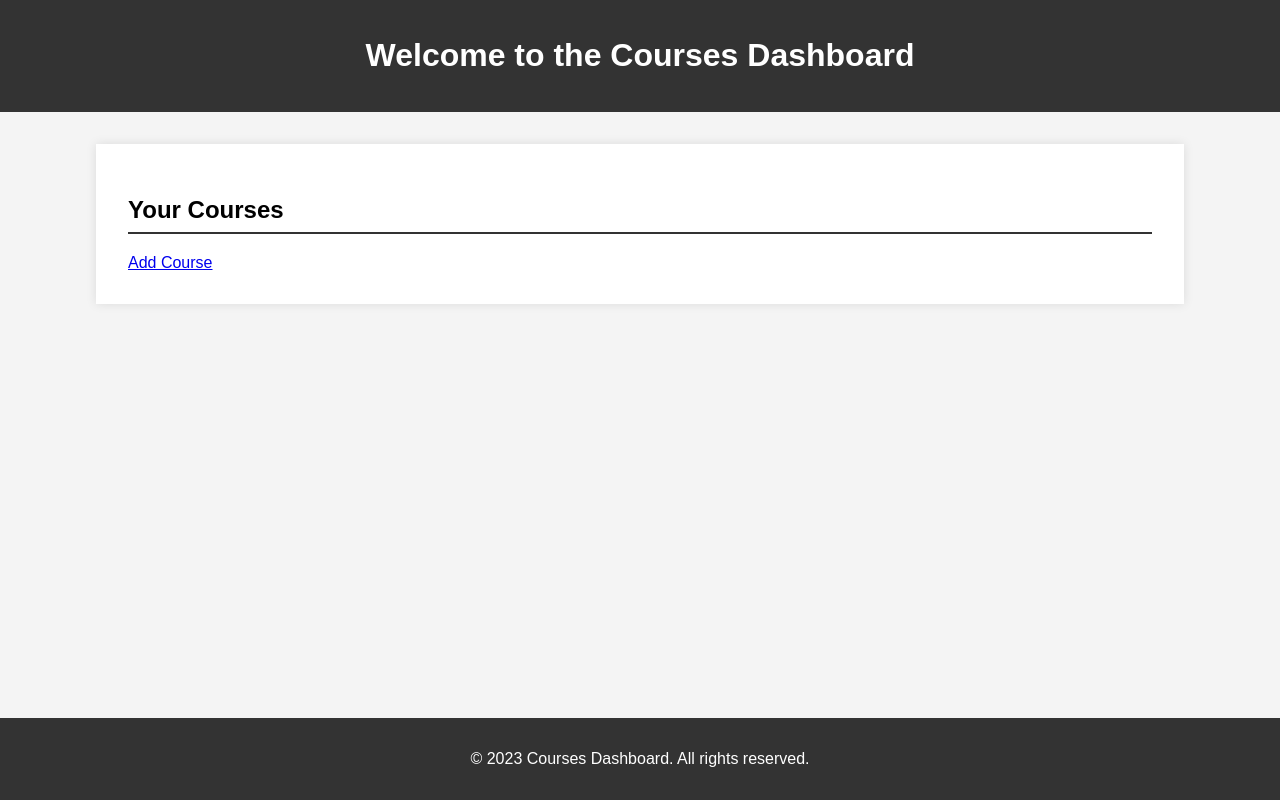
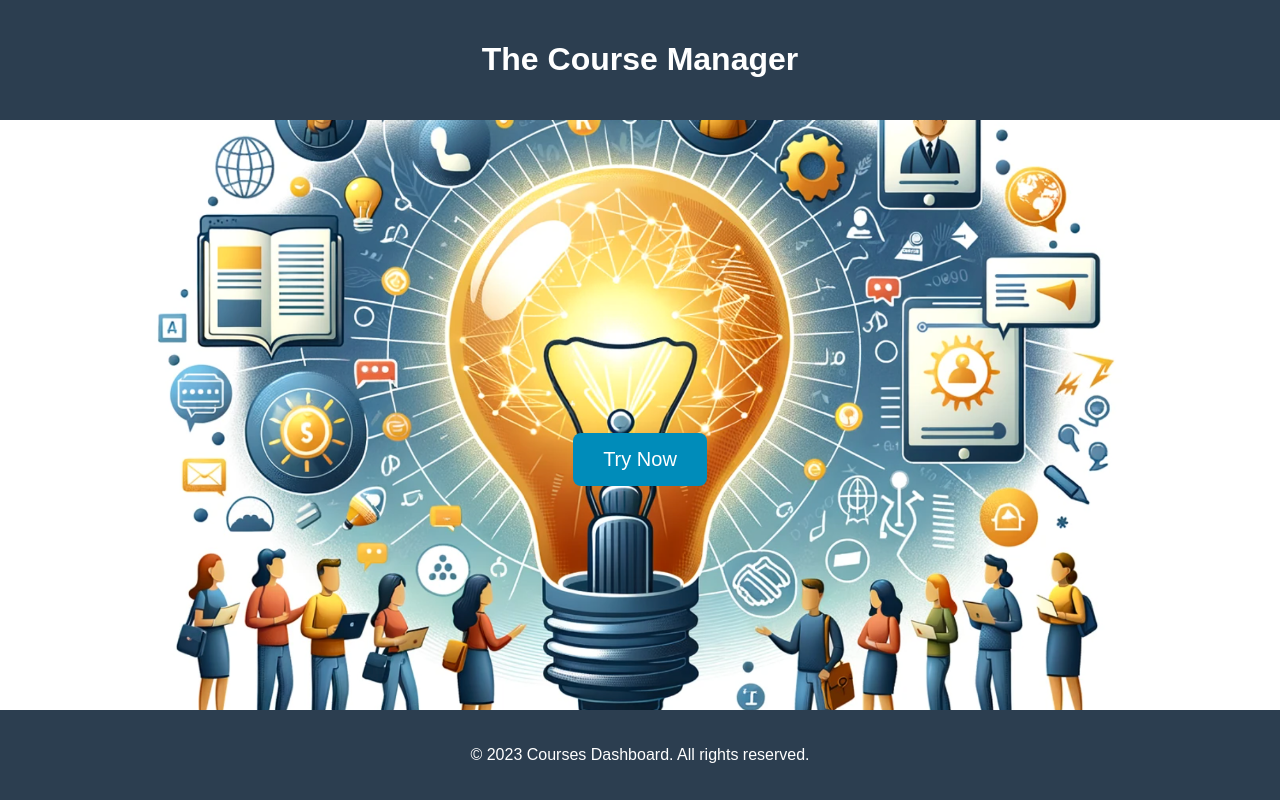
Before and after one commit to JoshuaChou10/GradeGenius, a Flask app: page / in a window 1280 px wide. Run offline with Flask 3, Linux system fonts and the light colour scheme.

Commit message:
Created home page, and added globals

```diff
--- a/routes.py
+++ b/routes.py
@@ -11,14 +11,17 @@ from app import db
  # Method to calculate days remaining for the course to end
 
 
-
 @app.route('/')
 def index():
+    return render_template('index.html')
+
+@app.route('/dashboard')
+def dashboard():
     if 'user_id' in session:
         courses = Course.query.all()
     else:
         courses = session.get('temporary_courses',[])
-    return render_template('index.html', courses=courses)
+    return render_template('dashboard.html', courses=courses)
 
 
 
@@ -30,7 +33,7 @@ def course_details(course_id):
     if 'user_id' in session:
         course = Course.query.get(course_id)
         if not course:
-            return redirect(url_for('index'))
+            return redirect(url_for('dashboard'))
         days_left=course.days_remaining()
         time_left = f"{math.floor(days_left/30)} months and {days_left%30} days left"
     else:
@@ -40,7 +43,7 @@ def course_details(course_id):
                 time_left=(c['end_date'].replace(tzinfo=None)-datetime.utcnow()).days
 
     if not course:  # if course is not found
-        return redirect(url_for('index'))
+        return redirect(url_for('dashboard'))
 
     return render_template('course_details.html', course=course,time_left=time_left if time_left>0 else 0)
 
@@ -103,7 +106,7 @@ def create_course():
                     'goal': goal
                 })
             session.modified = True
-            return redirect(url_for('index'))
+            return redirect(url_for('dashboard'))
 
 
 
@@ -138,7 +141,7 @@ def add_assessment(course_id):
                 course.update_mark(earned,total)
             else:
                 flash('Course not found', 'danger')
-                return redirect(url_for('index'))  # Or wherever you want to redirect to
+                return redirect(url_for('dashboard'))  # Or wherever you want to redirect to
         else:  # For guest users
             for course in session['temporary_courses']:
                 if str(course['id']) == str(course_id):
--- a/static/css/home.css
+++ b/static/css/dashboard.css
@@ -1,25 +1,9 @@
-body {
-    font-family: Arial, sans-serif;
-    margin: 0;
-    padding: 0;
-    background-color: #f4f4f4;
-}
+@import url('globals.css');
+
 html, body {
     height: 100%;
 }
 
-header, footer {
-    background-color: #333;
-    color: #fff;
-    text-align: center;
-    padding: 1rem 0;
-}
-footer {
-    position: absolute;
-    bottom: 0;
-    left: 0;
-    right: 0;
-}
 
 main {
     width: 80%;
--- /dev/null
+++ b/static/css/globals.css
@@ -0,0 +1,32 @@
+footer {
+    flex-shrink: 0; /* Prevents footer from shrinking */
+    width: 100%;
+    text-align: center;
+    padding: 10px 0;
+    background-color: #333;
+    color: #fff;
+    position: absolute;
+    bottom: 0;
+    left: 0;
+    right: 0;
+}
+
+body {
+    font-family: Arial, sans-serif;
+    margin: 0;
+    padding: 0;
+    background-color: #f4f4f4;
+}
+header, footer {
+    background-color: #2c3e50;
+    color: white;
+    text-align: center;
+    padding: 20px 0;
+}
+
+header a, footer a {
+    color: #3498db;
+}
+html, body {
+    height: 100%;
+}
--- /dev/null
+++ b/static/css/main.css
@@ -0,0 +1,40 @@
+@import url('globals.css');
+
+body {
+    margin: 0;
+    padding: 0;
+    background-image: url('images/background.png');
+    background-size: cover;
+    background-position: center;
+    display: flex;
+    flex-direction: column;
+    justify-content: space-between;
+}
+
+.header, .footer {
+    flex-shrink: 0; /* Prevents header and footer from shrinking */
+}
+
+.button-container {
+    flex-grow: 1; /* Allows button container to grow and take up available space */
+    display: flex; /* Makes button container a flex container */
+    align-items: center; /* Centers button vertically */
+    justify-content: center; /* Centers button horizontally */
+}
+
+.explore-button {
+    display: inline-block;
+    font-size: 20px;
+    padding: 15px 30px;
+    text-decoration: none;
+    border: none;
+    border-radius: 8px;
+    background-color: #008CBA;
+    color: white;
+    cursor: pointer;
+    transition: background-color 0.3s;
+}
+
+.explore-button:hover {
+    background-color: #005f5f;
+}
--- a/templates/add_course.html
+++ b/templates/add_course.html
@@ -5,6 +5,7 @@
 </head>
 <body>
     <h1>Add New Course</h1>
+    <a class="home-btn" href="{{ url_for('dashboard') }}">Dashboard</a>
 
     <form action="/course/create" method="post">
         <label for="course_name">Course Name:</label>
--- a/templates/index.html
+++ b/templates/index.html
@@ -3,30 +3,20 @@
 <head>
 <meta charset="UTF-8">
 <meta name="viewport" content="width=device-width, initial-scale=1.0">
-    <title>Courses Dashboard</title>
-    <link rel="stylesheet" href="{{ url_for('static', filename='css/home.css') }}">
+<title>Course Manager</title>
+<link rel="stylesheet"  href="{{ url_for('static', filename='css/main.css') }}">
 </head>
+
 <body>
-
     <header>
-        <h1>Welcome to the Courses Dashboard</h1>
+        <h1>The Course Manager</h1>
     </header>
-
-    <main>
-        <section class="courses-list">
-            <h2>Your Courses</h2>
-            <ul>
-                {% for course in courses %}
-                    <li><a href="{{ url_for('course_details', course_id=course.id) }}">{{ course.name }}</a></li>
-
-                {% endfor %}
-            </ul>
-        </section>
-        <a href="{{ url_for('create_course') }}" class="btn">Add Course</a>
-    </main>
-
+<div class="button-container">
+    <a href="{{ url_for('dashboard') }}" class="explore-button">Try Now</a>
+</div>
 <footer>
     <p>&copy; 2023 Courses Dashboard. All rights reserved.</p>
 </footer>
 </body>
+
 </html>
```
Also changed, not shown: static/css/add_assessment.css (+1 -17 lines), static/css/details.css (+13 -25 lines), templates/course_details.html (+6 -1 lines), templates/dashboard.html (added, +32 -0 lines), images/background.png (added). Lines whose indentation alone changed are shown as unchanged.
